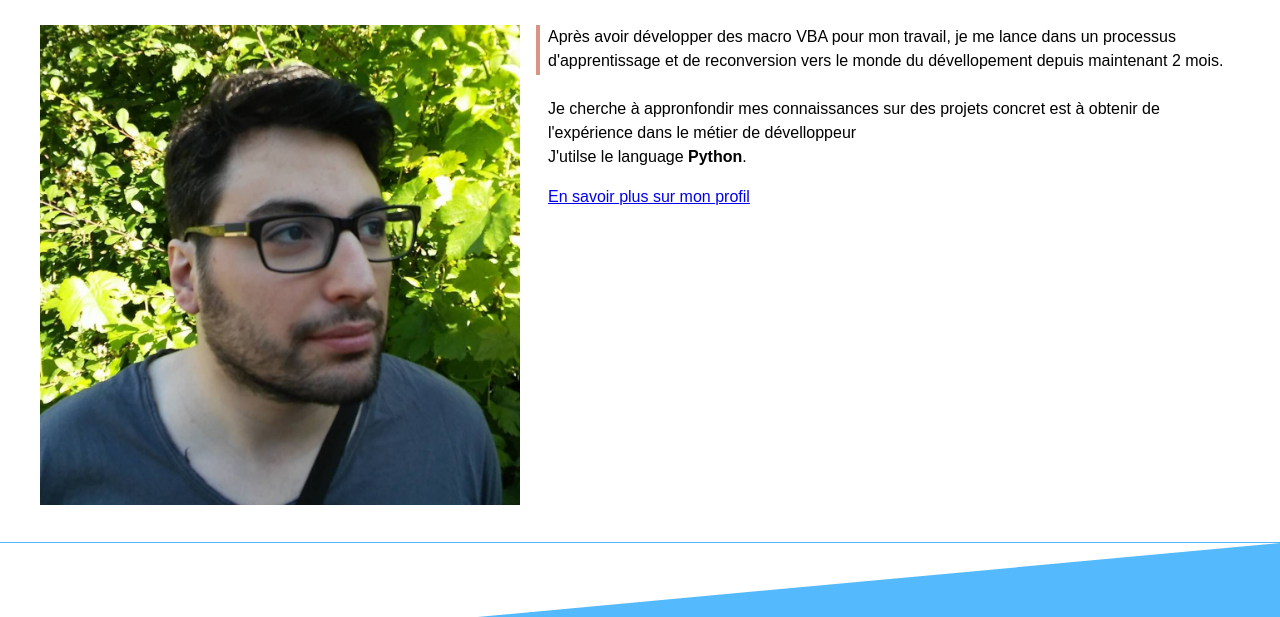
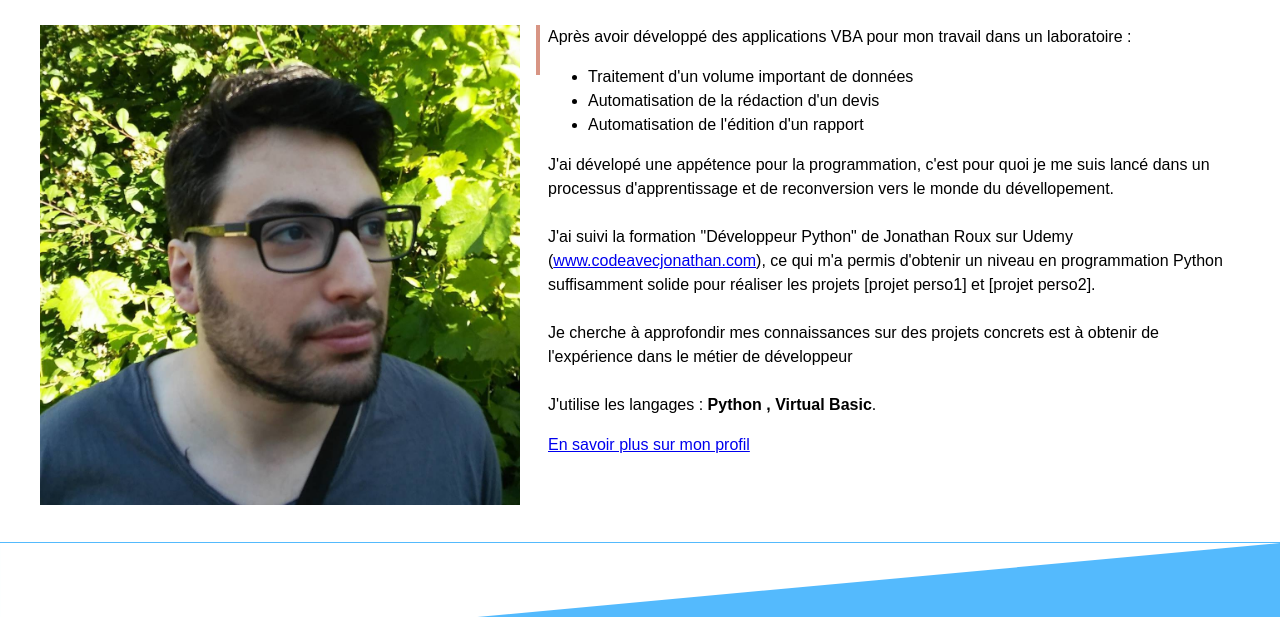
Before and after one commit to pascalloria/CV, a plain HTML site: page index.html in a window 1280 px wide. Shown: the part 685-1302 px from the top of the page. Drawn offline with Linux system fonts and the light colour scheme.

Commit message:
Add files via upload

```diff
--- a/contact-frame.html
+++ b/contact-frame.html
@@ -18,7 +18,7 @@
                </td>
                <td>
                   <div class="texte-avec-ligne-vertical" >
-                     <p>Besoin de discuter de votre projet et obtenir l'avis d'un expert?<br> <br>
+                     <p>Besoin de discuter de votre projet?<br> Vous Chercher un développeur Junior ?<br> <br>
                         <a href="mailto:dev.pascalloria@gmail.com?subject=Contact20%depuis20%pascalloria.com">Contactez moi par email</a> ou directement<br> par téléphone au <a href="tel:+33618210820">06 18 21 08 20</a></p>
 
                   </div>
--- a/index.html
+++ b/index.html
@@ -44,9 +44,17 @@
 
          <div class="col-contenu float-right">
             <div class="texte-avec-ligne-vertical">
-               <p >Après avoir développer des macro VBA pour mon travail, je me lance dans un processus d'apprentissage et de reconversion vers le monde du dévellopement depuis maintenant  2 mois.<br>
-               <br> Je cherche à appronfondir mes connaissances sur des projets concret est à obtenir de l'expérience dans le métier de dévelloppeur<br>
-               J'utilse le language <b>Python</b>.</p>
+               <p >Après avoir développé des applications VBA pour mon travail dans un laboratoire :</p>
+                  <ul>
+                     <li> Traitement d'un volume important de données</li>
+                     <li> Automatisation de la rédaction d'un devis</li>
+                     <li> Automatisation de l'édition d'un rapport</li>
+                  </ul>
+
+                  <p>J'ai dévelopé une appétence pour la programmation, c'est pour quoi je me suis lancé dans un processus d'apprentissage et de reconversion vers le monde du dévellopement.<br><br>
+                  J'ai suivi la formation "Développeur Python" de Jonathan Roux sur Udemy (<a href="https://www.codeavecjonathan.com" target="blank">www.codeavecjonathan.com</a>), ce qui m'a permis d'obtenir un niveau en programmation Python suffisamment solide pour réaliser les projets [projet perso1] et [projet perso2].
+               <br> <br> Je cherche à approfondir mes connaissances sur des projets concrets est à obtenir de l'expérience dans le métier de développeur<br><br>
+               J'utilise les langages : <b>Python , Virtual Basic</b>.</p>
                <a href="https://www.linkedin.com/in/pascal-loria" target="blank" >En savoir plus sur mon profil</a>
             </div>
          </div>
```
